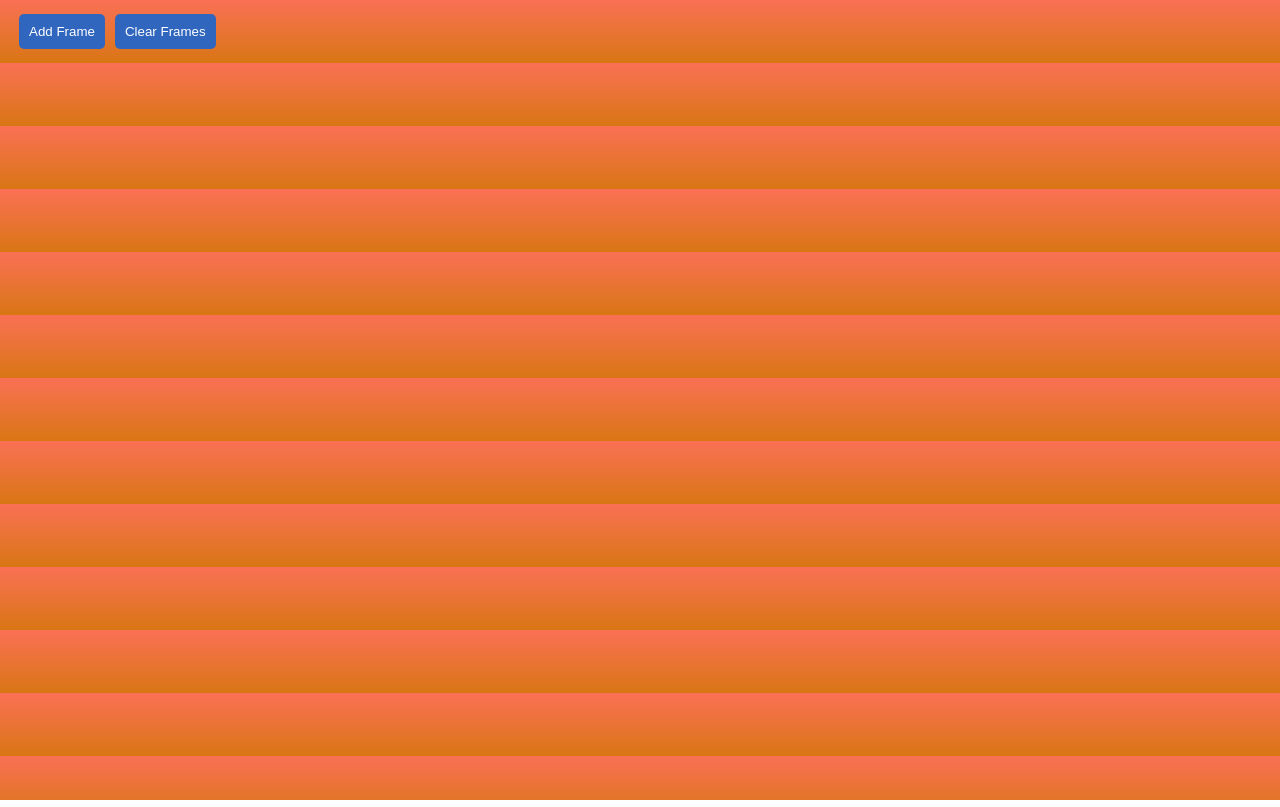
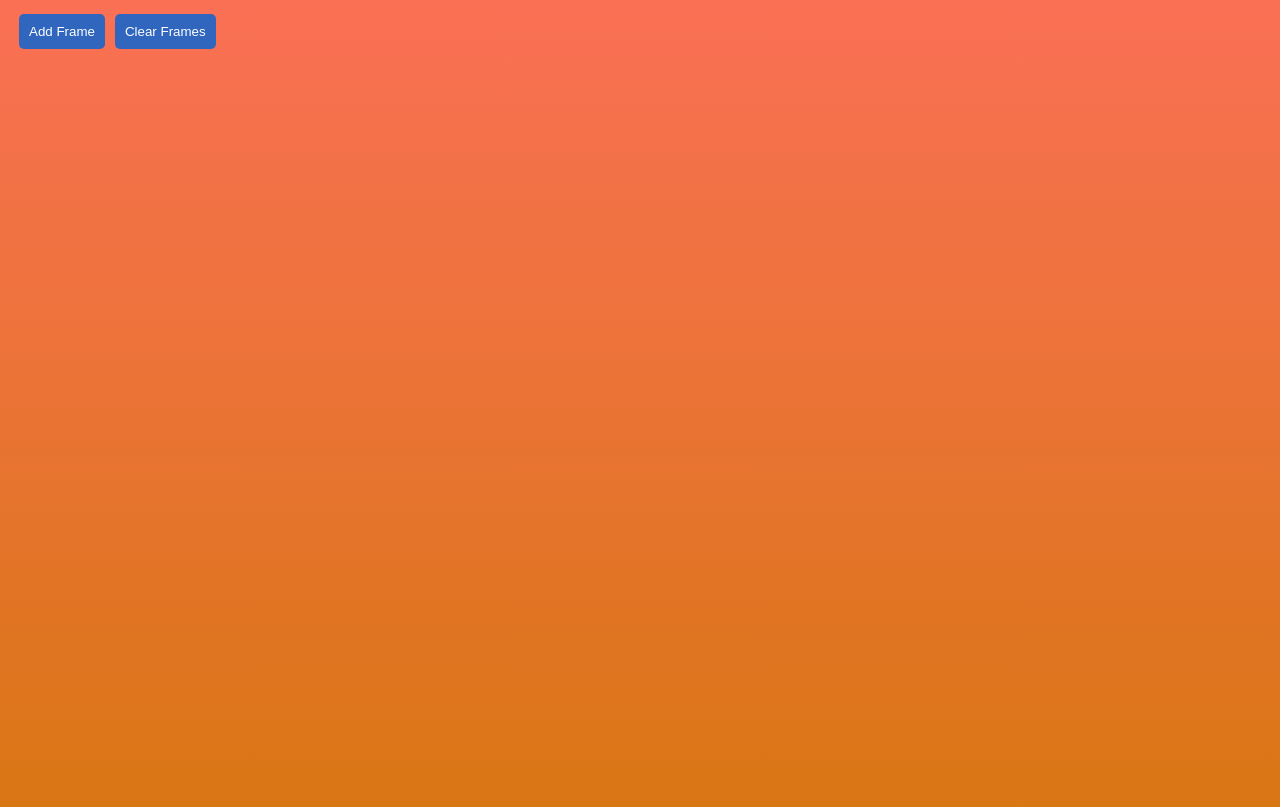
Before and after one commit to MysteryFlask/ReactFrameStorage, a React (Create React App) app: page / in a window 1280 px wide. Built offline with nearby package versions, Linux system fonts and the light colour scheme.

Commit message:
Update style.css

```diff
--- a/src/style.css
+++ b/src/style.css
@@ -1,5 +1,7 @@
 body {
   background: linear-gradient(to bottom, #fa7055, #d97614);
+  html { padding: 0 }
+  height: 100vh; width: 100vw;
 }
 
 .resize-handle {
```
